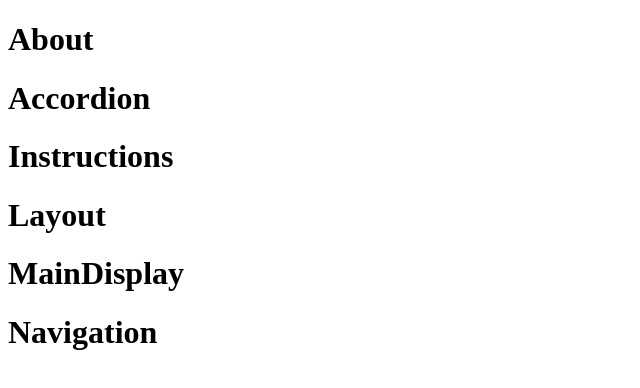
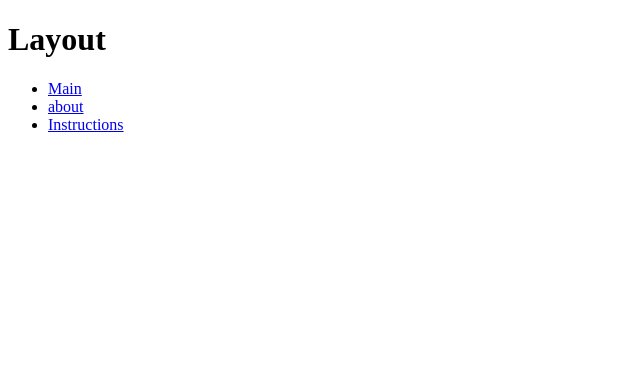
Before and after one commit to agviray/react-text-fetch, a React (Create React App) app: page / in a window 1280 px wide. Shown: the top 388 px of the page, without its empty margins (0-640 px from the left). Built offline with nearby package versions, Linux system fonts and the light colour scheme.

Commit message:
Configure initial Routes setup

```diff
--- a/src/components/App.js
+++ b/src/components/App.js
@@ -1,21 +1,19 @@
 import React from 'react';
+import { Routes, Route } from 'react-router-dom';
+import Layout from './Layout';
+import Main from './Main';
 import About from './About';
-import Accordion from './Accordion';
 import Instructions from './Instructions';
-import Layout from './Layout';
-import MainDisplay from './MainDisplay';
-import Navigation from './Navigation';
 
 function App() {
   return (
-    <div>
-      <About />
-      <Accordion />
-      <Instructions />
-      <Layout />
-      <MainDisplay />
-      <Navigation />
-    </div>
+    <Routes>
+      <Route path="/" element={<Layout />}>
+        <Route path="main" element={<Main />} />
+        <Route path="about" element={<About />} />
+        <Route path="instructions" element={<Instructions />} />
+      </Route>
+    </Routes>
   );
 }
 
--- a/src/components/Layout.js
+++ b/src/components/Layout.js
@@ -1,9 +1,17 @@
 import React from 'react';
+import { Outlet } from 'react-router-dom';
+import Navigation from './Navigation';
 
 const Layout = () => {
   return (
     <div>
-      <h1>Layout</h1>
+      <header>
+        <h1>Layout</h1>
+        <Navigation />
+      </header>
+      <main>
+        <Outlet />
+      </main>
     </div>
   );
 };
--- a/src/components/MainDisplay.js
+++ b/src/components/Main.js
@@ -1,6 +1,6 @@
 import React from 'react';
 
-const MainDisplay = () => {
+const Main = () => {
   return (
     <div>
       <h1>MainDisplay</h1>
@@ -8,4 +8,4 @@ const MainDisplay = () => {
   );
 };
 
-export default MainDisplay;
+export default Main;
--- a/src/components/Navigation.js
+++ b/src/components/Navigation.js
@@ -1,10 +1,23 @@
 import React from 'react';
+import { Link } from 'react-router-dom';
 
 const Navigation = () => {
   return (
-    <div>
-      <h1>Navigation</h1>
-    </div>
+    <nav>
+      <div>
+        <ul>
+          <li>
+            <Link to="main">Main</Link>
+          </li>
+          <li>
+            <Link to="about">about</Link>
+          </li>
+          <li>
+            <Link to="instructions">Instructions</Link>
+          </li>
+        </ul>
+      </div>
+    </nav>
   );
 };
 
--- a/src/index.js
+++ b/src/index.js
@@ -1,7 +1,12 @@
 import React from 'react';
 import ReactDOM from 'react-dom/client';
+import { BrowserRouter } from 'react-router-dom';
 import App from './components/App';
 
 const root = ReactDOM.createRoot(document.getElementById('root'));
 
-root.render(<App />);
+root.render(
+  <BrowserRouter>
+    <App />
+  </BrowserRouter>
+);
```
